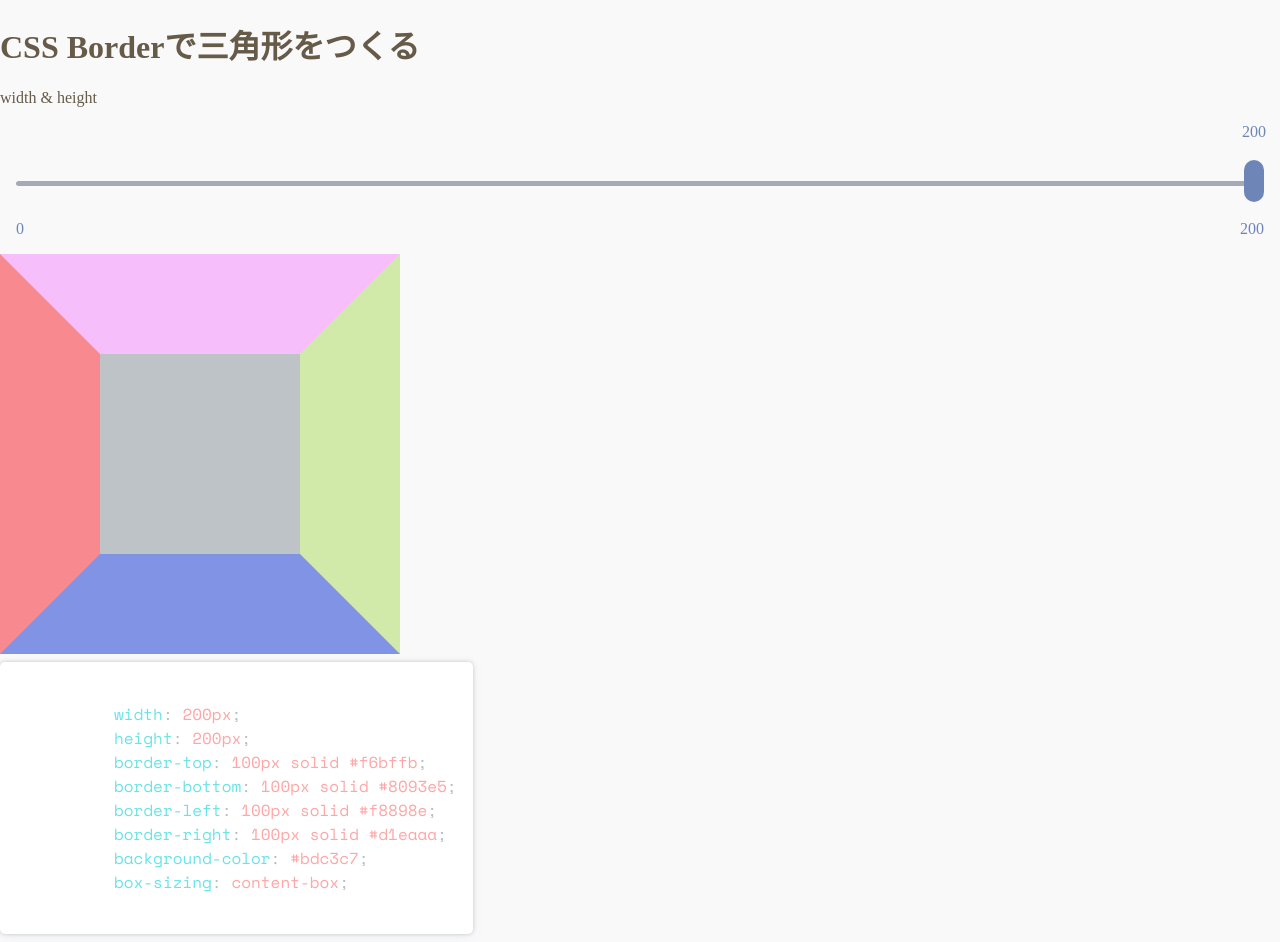
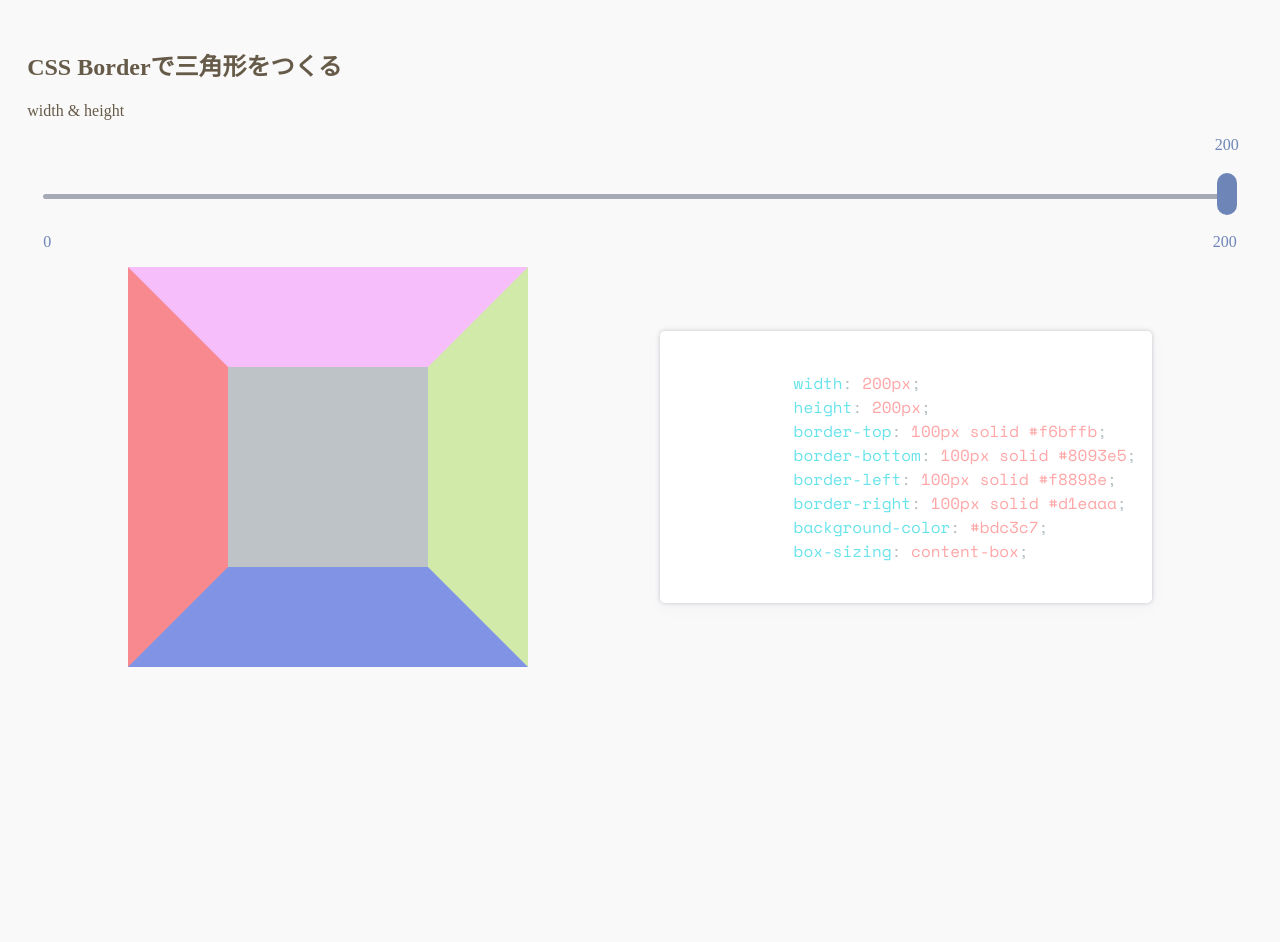
Before and after one commit to tetracalibers/Uispet-frontend, a Next.js app: page /articles/css_triangle in a window 1280 px wide. After the commit the page ends 800 px from the top, so only its background shows below. Built offline with nearby package versions, Linux system fonts and the light colour scheme; a web font is replaced by a local one.

Commit message:
[HorizontalStack, ArticleContainer] レイアウトコンポーネント実装

```diff
--- a/components/article/BorderTriangle/index.tsx
+++ b/components/article/BorderTriangle/index.tsx
@@ -1,13 +1,15 @@
 import { useState } from 'react'
+import { ArticleContainer } from '../../contents/ArticleContainer'
 import { CodeHighlight } from '../../contents/CodeHighlight'
 import { RangeInput } from '../../control/RangeInput'
+import { HorizontalStack } from '../../layout/HorizontalStack'
 import { BorderTriangleDemo } from './Demo'
 
 export const BorderTriangleArticle = () => {
   const [size, setSize] = useState(200)
 
   return (
-    <>
+    <ArticleContainer>
       <h1>CSS Borderで三角形をつくる</h1>
       <label>
         width & height
@@ -18,6 +20,7 @@ export const BorderTriangleArticle = () => {
           onChange={e => setSize(Number(e.target.value))}
         />
       </label>
+      <HorizontalStack>
         <BorderTriangleDemo size={size} />
         <CodeHighlight lang='css'>
           {`
@@ -31,6 +34,7 @@ export const BorderTriangleArticle = () => {
             box-sizing: content-box;
           `}
         </CodeHighlight>
-    </>
+      </HorizontalStack>
+    </ArticleContainer>
   )
 }
--- /dev/null
+++ b/components/contents/ArticleContainer/index.tsx
@@ -0,0 +1,6 @@
+import styled from 'styled-components'
+
+export const ArticleContainer = styled.article`
+  margin: 0 auto;
+  padding: 1.7rem;
+`
--- /dev/null
+++ b/components/layout/HorizontalStack/index.tsx
@@ -0,0 +1,13 @@
+import styled from 'styled-components'
+
+export const HorizontalStack = styled.div`
+  display: flex;
+  flex-wrap: wrap;
+  gap: 2rem;
+  justify-content: space-evenly;
+  align-items: center;
+
+  & > * {
+    flex-shrink: 0;
+  }
+`
--- a/pages/_app.tsx
+++ b/pages/_app.tsx
@@ -1,8 +1,21 @@
 import '../styles/globals.css'
 import type { AppProps } from 'next/app'
+import Head from 'next/head'
 
 function MyApp({ Component, pageProps }: AppProps) {
-  return <Component {...pageProps} />
+  return (
+    <>
+      <Head>
+        <meta key='charset' name='charset' content='utf-8' />
+        <meta
+          key='viewport'
+          name='viewport'
+          content='width=device-width, initial-scale=1, shrink-to-fit=no, maximum-scale=5'
+        />
+      </Head>
+      <Component {...pageProps} />
+    </>
+  )
 }
 
 export default MyApp
```
Lines whose indentation alone changed are shown as unchanged.
